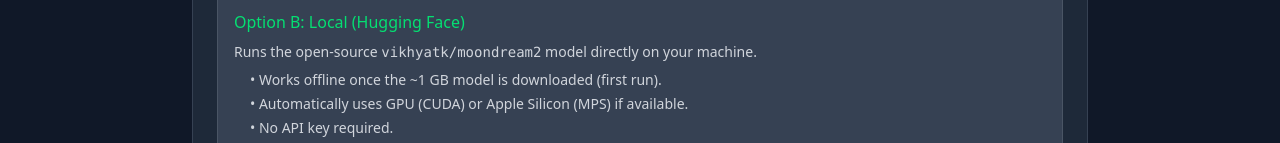
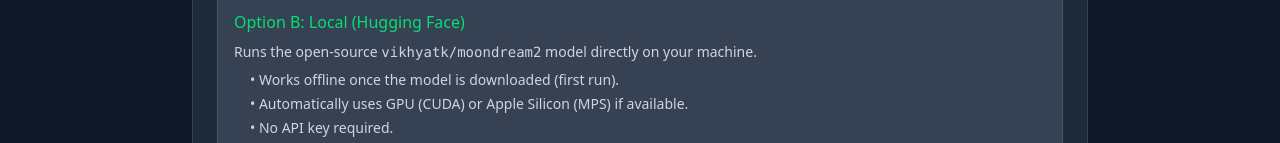
Before and after one commit to muratcanlaloglu/moonlabel, a React (Vite) app in the folder frontend/: page /settings in a window 1280 px wide. Shown: the part 809-952 px from the top of the page. Built offline with nearby package versions, Linux system fonts and the light colour scheme.

Commit message:
fix typos

```diff
--- a/frontend/src/components/Settings.tsx
+++ b/frontend/src/components/Settings.tsx
@@ -188,7 +188,7 @@ export default function Settings() {
                     <h4 className="font-medium text-green-600 dark:text-green-400 mb-2">Option B: Local (Hugging Face)</h4>
                     <p className="text-sm text-gray-700 dark:text-gray-300 mb-2">Runs the open-source <code>vikhyatk/moondream2</code> model directly on your machine.</p>
                     <ul className="text-sm text-gray-700 dark:text-gray-300 space-y-1 ml-4">
-                      <li>• Works offline once the ~1 GB model is downloaded (first run).</li>
+                      <li>• Works offline once the model is downloaded (first run).</li>
                       <li>• Automatically uses GPU (CUDA) or Apple Silicon (MPS) if available.</li>
                       <li>• No API key required.</li>
                     </ul>
```
Also changed, not shown: 1 other file (tests, documents, lock files or other folders).
